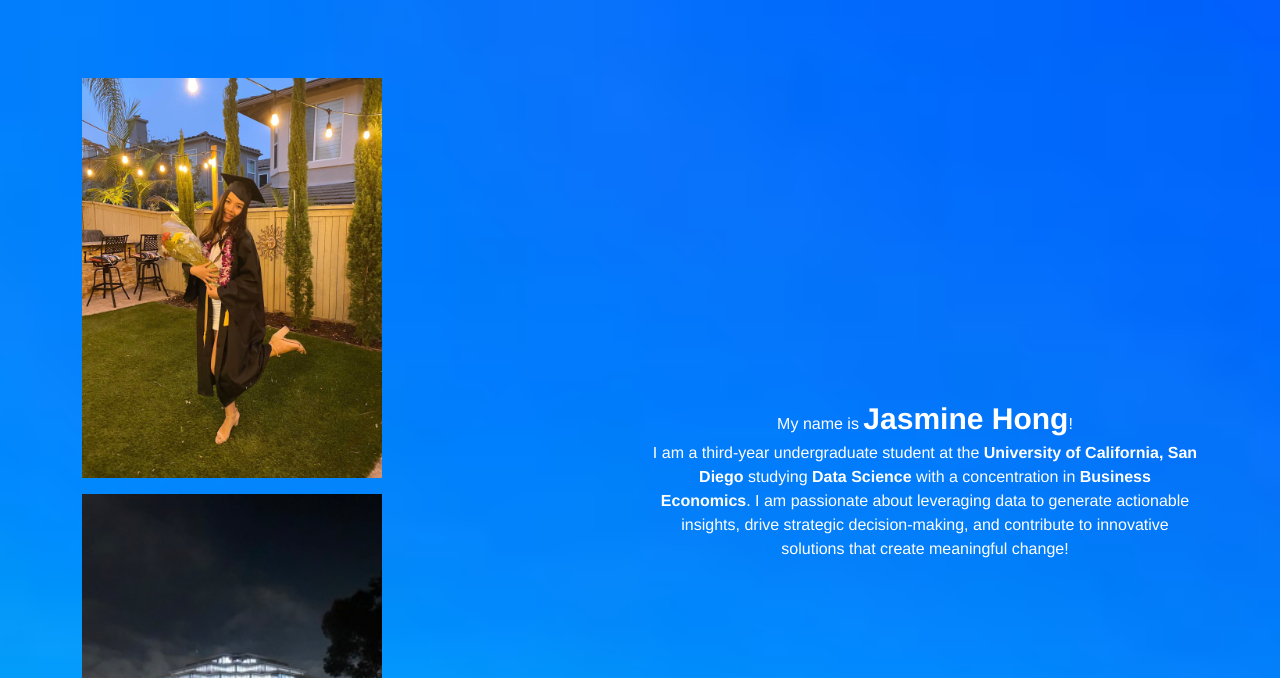
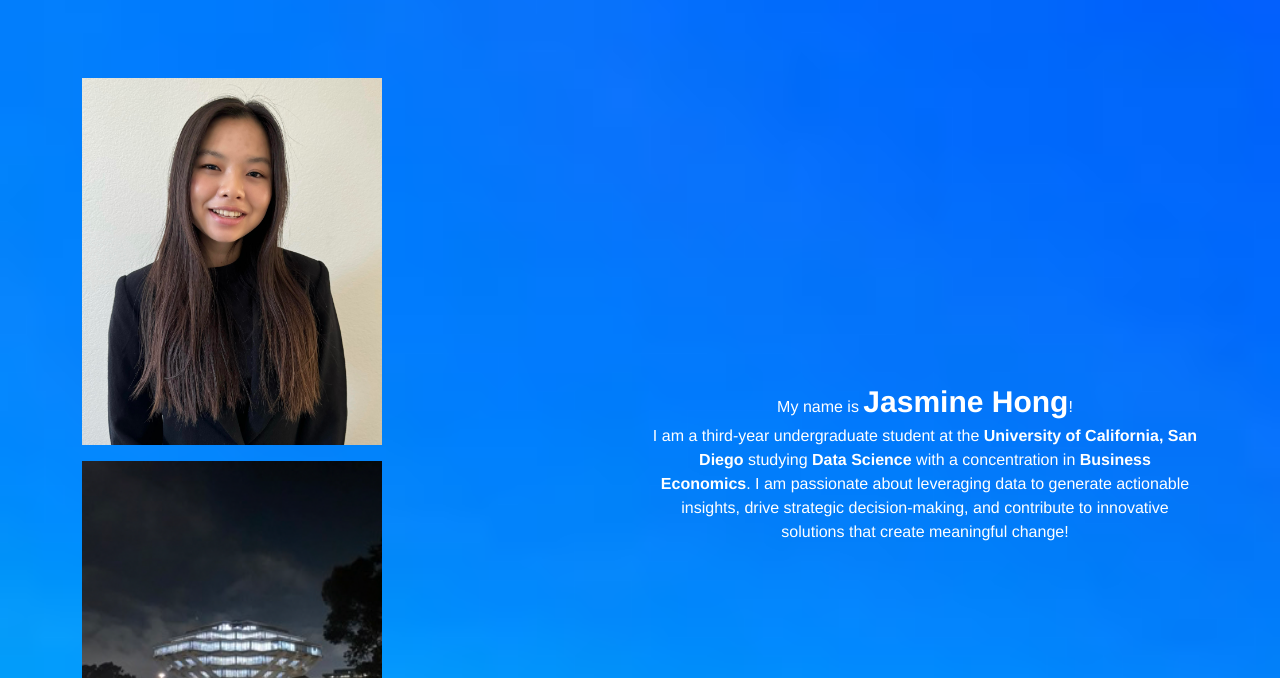
Before and after one commit to hongjasmine/JasmineHong, a plain HTML site: page index.html in a window 1280 px wide. Shown: the part 564-1242 px from the top of the page. Drawn offline with nearby package versions, Linux system fonts and the light colour scheme.

Commit message:
Update index.html

```diff
--- a/index.html
+++ b/index.html
@@ -104,7 +104,7 @@ html, body {
         <div class="row align-items-center">
             <!-- Left Column: Two Images -->
             <div class="col-md-6 d-flex flex-column align-items-start">
-                <img src="img/IMG_6565.jpg" class="img-fluid mb-3" alt="Image 1" width="300">
+                <img src="img/me.jpg" class="img-fluid mb-3" alt="Image 1" width="300">
                 <img src="img/IMG_8338.png" class="img-fluid" alt="Image 2" width="300">
             </div>
 
```
